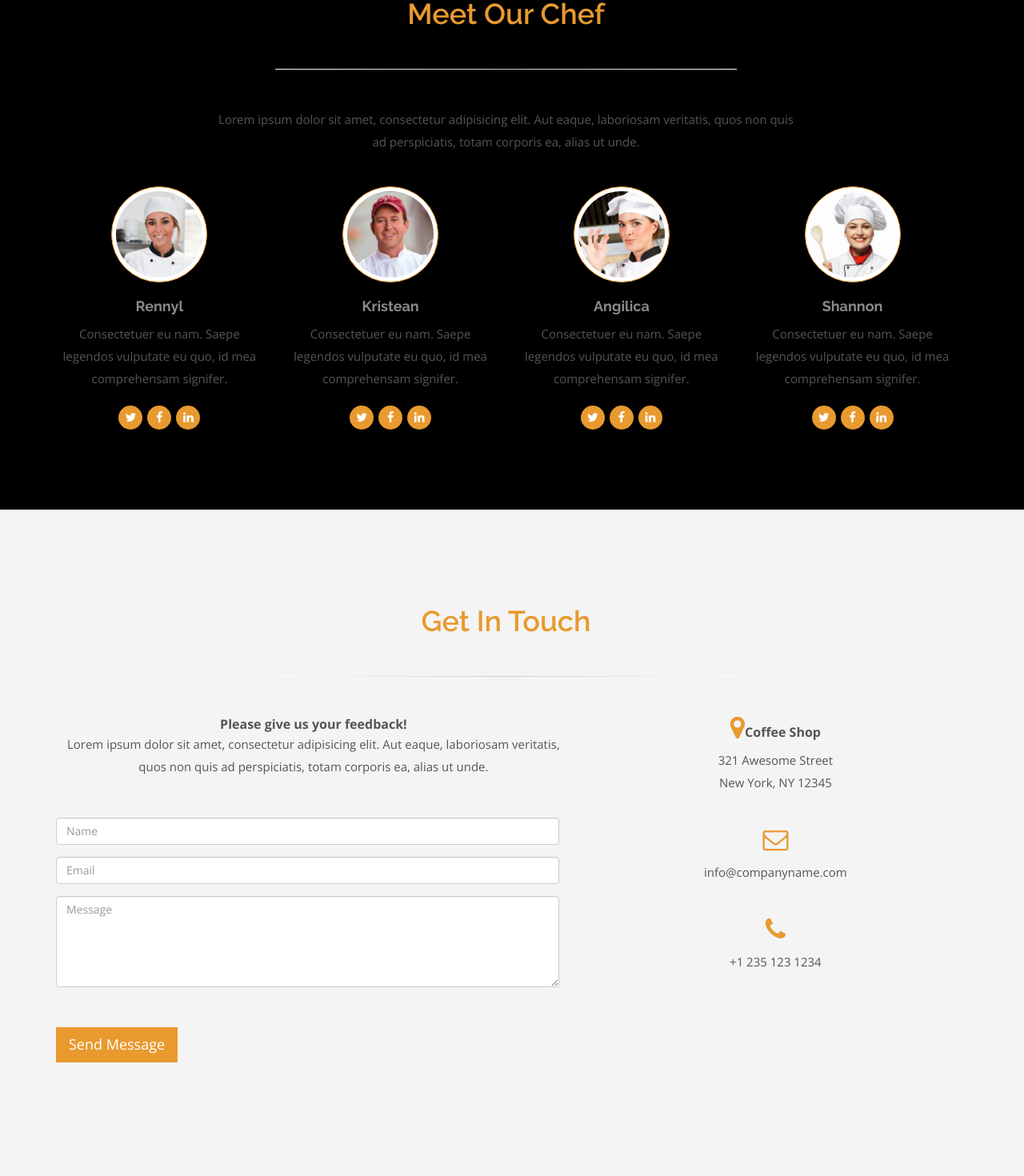
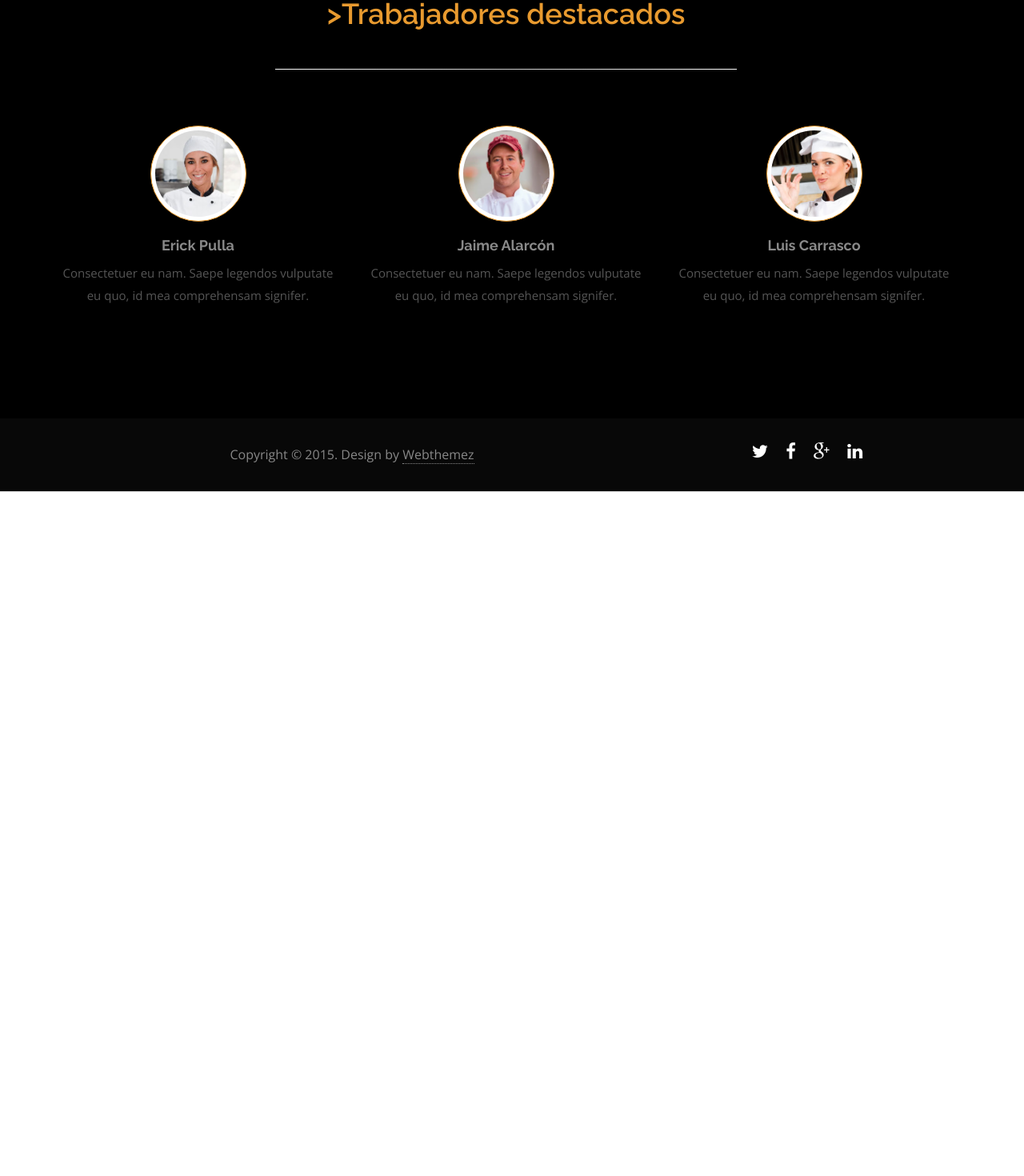
Before and after one commit to lindthon/intranet, an Angular app: page / in a window 1280 px wide. Shown: the part 3560-5030 px from the top of the page at 80% size. After the commit the page ends 4175 px from the top, so only its background shows below. Built offline with nearby package versions, Linux system fonts and the light colour scheme.

Commit message:
cambio de texto

```diff
--- a/src/app/index/index.component.html
+++ b/src/app/index/index.component.html
@@ -21,7 +21,7 @@
             <li> <a href="#contact" class="smoothScroll"> Iniciativas</a></li>
             <li> <a href="#contact" class="smoothScroll"> SGC</a></li>
             <li> <a href="#contact" class="smoothScroll"> Más Servicios</a></li>
-            <button type="button" class="btn btn-primary btn-lg">Inicio de sesión</button>
+            <button type="button" class="btn btn-primary btn-lg ">Inicio de sesión</button>
           </ul>
         </div>
         <!--/.nav-collapse -->
@@ -240,28 +240,25 @@
   <div id="team" name="team">
     <div class="container">
       <div class="row centered">
-        <h2 class="centered">Meet Our Chef</h2>
+        <h2 class="centered">>Trabajadores destacados</h2>
         <hr>
          <div class="col-lg-8 col-lg-offset-2 centered">
-          <p>Lorem ipsum dolor sit amet, consectetur adipisicing elit. Aut eaque, laboriosam veritatis, quos non quis ad perspiciatis, totam corporis ea, alias ut unde.</p>
+
           <br/>
         </div>
-        <div class="col-lg-3 centered"> <img class="img img-circle" src="assets/img/team/team01.jpg" height="120px" width="120px" alt="">
-          <h4><strong>Rennyl</strong></h4>
+        <div class="col-md-4 centered"> <img class="img img-circle" src="assets/img/team/team01.jpg" height="120px" width="120px" alt="">
+          <h4><strong>Erick Pulla</strong></h4>
           <p>Consectetuer eu nam. Saepe legendos vulputate eu quo, id mea comprehensam signifer.</p>
-          <a href="#"><i class="fa fa-twitter"></i></a> <a href="#"><i class="fa fa-facebook"></i></a> <a href="#"><i class="fa fa-linkedin"></i></a> </div>
-        <div class="col-lg-3 centered"> <img class="img img-circle" src="assets/img/team/team02.jpg" height="120px" width="120px" alt="">
-          <h4><b>Kristean</b></h4>
+ </div>
+        <div class="col-md-4 centered"> <img class="img img-circle" src="assets/img/team/team02.jpg" height="120px" width="120px" alt="">
+          <h4><b>Jaime Alarcón</b></h4>
           <p>Consectetuer eu nam. Saepe legendos vulputate eu quo, id mea comprehensam signifer.</p>
-          <a href="#"><i class="fa fa-twitter"></i></a> <a href="#"><i class="fa fa-facebook"></i></a> <a href="#"><i class="fa fa-linkedin"></i></a> </div>
-        <div class="col-lg-3 centered"> <img class="img img-circle" src="assets/img/team/team03.jpg" height="120px" width="120px" alt="">
-          <h4><b>Angilica</b></h4>
+ </div>
+        <div class="col-md-4 centered"> <img class="img img-circle" src="assets/img/team/team03.jpg" height="120px" width="120px" alt="">
+          <h4><b>Luis Carrasco</b></h4>
           <p>Consectetuer eu nam. Saepe legendos vulputate eu quo, id mea comprehensam signifer.</p>
-          <a href="#"><i class="fa fa-twitter"></i></a> <a href="#"><i class="fa fa-facebook"></i></a> <a href="#"><i class="fa fa-linkedin"></i></a> </div>
-        <div class="col-lg-3 centered"> <img class="img img-circle" src="assets/img/team/team04.jpg" height="120px" width="120px" alt="">
-          <h4><b>Shannon</b></h4>
-          <p>Consectetuer eu nam. Saepe legendos vulputate eu quo, id mea comprehensam signifer.</p>
-          <a href="#"><i class="fa fa-twitter"></i></a> <a href="#"><i class="fa fa-facebook"></i></a> <a href="#"><i class="fa fa-linkedin"></i></a> </div>
+ </div>
+
 
       </div>
     </div>
@@ -269,57 +266,6 @@
   </div>
   <!-- container -->
 
-  <!-- ==== CONTACT ==== -->
-  <div id="contact" name="contact">
-    <div class="container">
-      <div class="row">
-        <h2 class="centered">Get In Touch</h2>
-        <hr>
-
-      </div>
-      <div class="row">
-        <div class="col-md-7">
-        <strong>Please give us your feedback!</strong>
-          <p>Lorem ipsum dolor sit amet, consectetur adipisicing elit. Aut eaque, laboriosam veritatis, quos non quis ad perspiciatis, totam corporis ea, alias ut unde.</p>
-          <form id="contact" method="post" class="form" role="form">
-            <div class="row">
-              <div class="col-md-12 form-group">
-                <input class="form-control" id="name" name="name" placeholder="Name" type="text" required />
-              </div>
-              <div class="col-md-12 form-group">
-                <input class="form-control" id="email" name="email" placeholder="Email" type="email" required />
-              </div>
-               <div class="col-md-12 form-group">
-                <textarea class="form-control" id="message" name="message" placeholder="Message" rows="5"></textarea>
-                <button class="btn btn-lg pull-left" type="submit">Send Message</button>
-              </div>
-            </div>
-
-          </form>
-          <!-- form -->
-        </div>
-        <div class="col-md-5">
-
-
-        <i class="fa fa-map-marker fa-2x"></i>
-          <strong>Coffee Shop</strong>
-          <p>321 Awesome Street<br>
-            New York, NY 12345</p>
-
-        <br/>
-        <i class="fa fa-envelope-o fa-2x"></i>
-          <p>info@companyname.com</p>
-
-         <br/>
-        <i class="fa fa-phone fa-2x"></i>
-          <p> +1 235 123 1234</p>
-
-        </div>
-      </div>
-      <!-- row -->
-
-    </div>
-  </div>
   <!-- container -->
 
   <div id="footerwrap">
```
